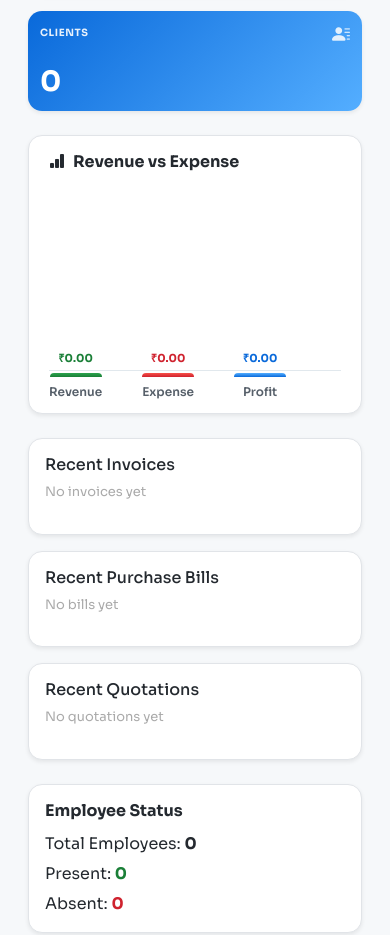
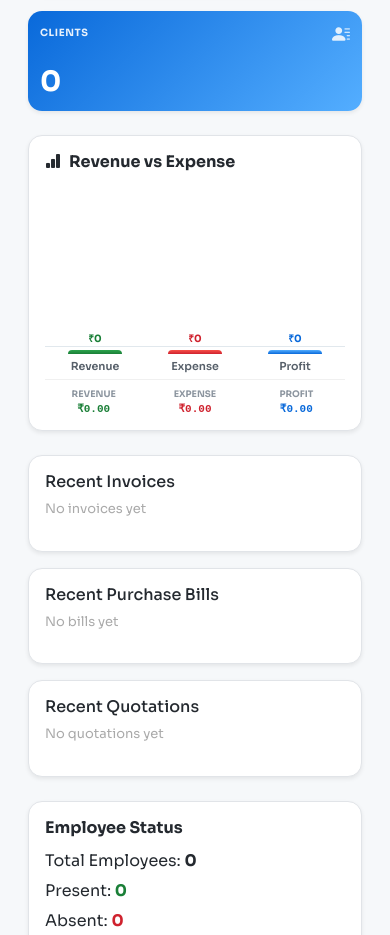
Before and after one commit to sachin-error/BIP-FENCING-REACT-CODE, a React (Vite) app in the folder bip-admin/: page /dashboard in a window 390 px wide. Shown: the part 800-1735 px from the top of the page. Built offline with nearby package versions, Linux system fonts and the light colour scheme; sample sign-in values are in the browser's storage.

Commit message:
The graph mobile version issue fixed

```diff
--- a/bip-admin/src/pages/Dashboard.jsx
+++ b/bip-admin/src/pages/Dashboard.jsx
@@ -51,12 +51,20 @@ const DEPARTMENTS = [
   'Logistics', 'Administration', 'Site Supervision', 'Other',
 ];
 
-// Fixed max pixel height for bars — no matter how large the value
-const MAX_BAR_PX = 160;
+const MAX_BAR_PX = 140;
 
 function scaleBar(value, maxValue) {
   if (!maxValue || maxValue === 0) return 4;
   return Math.max(4, (value / maxValue) * MAX_BAR_PX);
+}
+
+// Shorten large rupee values for mobile labels: ₹19,56,536 → ₹19.6L
+function shortInr(v) {
+  const n = Number(v) || 0;
+  if (n >= 10000000) return `₹${(n / 10000000).toFixed(1)}Cr`;
+  if (n >= 100000)   return `₹${(n / 100000).toFixed(1)}L`;
+  if (n >= 1000)     return `₹${(n / 1000).toFixed(1)}K`;
+  return `₹${n.toFixed(0)}`;
 }
 
 export default function Dashboard() {
@@ -89,20 +97,17 @@ export default function Dashboard() {
       products:   JSON.parse(localStorage.getItem("products"))              || [],
       otRecords:  JSON.parse(localStorage.getItem("bip_ot_records"))        || [],
     });
-
     const saved = localStorage.getItem("quotes_summary");
-    if (saved) {
-      try { setQuoteSummary(JSON.parse(saved)); } catch (_) {}
-    }
+    if (saved) { try { setQuoteSummary(JSON.parse(saved)); } catch (_) {} }
   }, []);
 
-  // ── Financial ────────────────────────────────────────────────────────────
+  // ── Financial ─────────────────────────────────────────────────────────────
   const totalRevenue = data.invoices.reduce((s, i) => s + (i.total || 0), 0);
   const totalExpense = data.purchases.reduce((s, p) => s + (p.grandTotal || 0), 0);
   const profit       = totalRevenue - totalExpense;
   const chartMax     = Math.max(totalRevenue, totalExpense, 1);
 
-  // ── Attendance ───────────────────────────────────────────────────────────
+  // ── Attendance ────────────────────────────────────────────────────────────
   const today           = new Date().toISOString().split("T")[0];
   const todayAttendance = data.attendance.filter(a => a.date === today);
   const uniqueEmployees = [...new Set(data.attendance.map(a => a.employeeId || a.employeeName))];
@@ -110,13 +115,11 @@ export default function Dashboard() {
   const present         = todayAttendance.filter(a => a.status === "Present").length;
   const absent          = todayAttendance.filter(a => a.status === "Absent").length;
 
-  // ── OT Stats ─────────────────────────────────────────────────────────────
+  // ── OT ────────────────────────────────────────────────────────────────────
   const activeOT  = data.otRecords.filter(r => r.status === 'Approved' || r.status === 'Pending');
   const totalOnOT = new Set(activeOT.map(r => r.employeeId || r.employeeName)).size;
-
-  const otByDept = DEPARTMENTS.map(dept => {
-    const deptRecords = activeOT.filter(r => r.department === dept);
-    const empCount    = new Set(deptRecords.map(r => r.employeeId || r.employeeName)).size;
+  const otByDept  = DEPARTMENTS.map(dept => {
+    const empCount = new Set(activeOT.filter(r => r.department === dept).map(r => r.employeeId || r.employeeName)).size;
     return { dept, count: empCount };
   }).filter(d => d.count > 0);
 
@@ -134,9 +137,12 @@ export default function Dashboard() {
   ];
 
   const bars = [
-    { label: 'Revenue', value: totalRevenue, color1: '#2da44e', color2: '#1a7f37', textColor: '#1a7f37' },
-    { label: 'Expense', value: totalExpense, color1: '#f85149', color2: '#cf222e', textColor: '#cf222e' },
-    { label: 'Profit',  value: Math.abs(profit), color1: profit >= 0 ? '#54aeff' : '#f85149', color2: profit >= 0 ? '#0969da' : '#cf222e', textColor: profit >= 0 ? '#0969da' : '#cf222e' },
+    { label: 'Revenue', value: totalRevenue,       color1: '#2da44e', color2: '#1a7f37', textColor: '#1a7f37' },
+    { label: 'Expense', value: totalExpense,       color1: '#f85149', color2: '#cf222e', textColor: '#cf222e' },
+    { label: 'Profit',  value: Math.abs(profit),
+      color1: profit >= 0 ? '#54aeff' : '#f85149',
+      color2: profit >= 0 ? '#0969da' : '#cf222e',
+      textColor: profit >= 0 ? '#0969da' : '#cf222e' },
   ];
 
   return (
@@ -172,50 +178,122 @@ export default function Dashboard() {
         ))}
       </div>
 
-      {/* ── Revenue vs Expense Chart ── */}
+      {/* ── Revenue vs Expense Chart — mobile-safe ── */}
       <div className="row g-3 mb-4">
         <div className="col-12">
-          <div className="chart-placeholder shadow-sm" style={{ padding: '16px 20px 12px' }}>
-            <h6 style={{ fontWeight: 700, marginBottom: 20 }}>
+          <div className="chart-placeholder shadow-sm" style={{ padding: '16px 16px 12px', boxSizing: 'border-box', overflow: 'hidden' }}>
+            <h6 style={{ fontWeight: 700, marginBottom: 16 }}>
               <i className="bi bi-bar-chart-fill me-2"></i>Revenue vs Expense
             </h6>
 
+            {/*
+              KEY FIX:
+              - width: 100% + overflow: hidden → chart never wider than card
+              - bars use flex: 1 so they share space equally regardless of screen width
+              - value labels use shortInr() so they don't overflow on narrow screens
+              - the whole chart is a flex column with a fixed height
+            */}
+            <div style={{
+              width: '100%',
+              overflow: 'hidden',
+              boxSizing: 'border-box',
+            }}>
+              {/* Bar area */}
               <div style={{
                 display: 'flex',
                 alignItems: 'flex-end',
-              gap: 40,
-              height: MAX_BAR_PX + 50,
-              paddingBottom: 0,
+                justifyContent: 'space-around',   /* ← evenly distribute, no fixed gaps */
+                width: '100%',
+                height: MAX_BAR_PX + 48,
                 position: 'relative',
+                boxSizing: 'border-box',
+              }}>
+                {/* Baseline */}
+                <div style={{
+                  position: 'absolute',
+                  left: 0, right: 0, bottom: 28,
+                  height: 1,
+                  background: '#e1e8ed',
+                  zIndex: 0,
+                }} />
+
+                {bars.map(bar => (
+                  <div
+                    key={bar.label}
+                    style={{
+                      flex: 1,                       /* ← fills equal share of width */
+                      maxWidth: 90,                  /* ← never too wide on desktop */
+                      display: 'flex',
+                      flexDirection: 'column',
+                      alignItems: 'center',
+                      gap: 4,
+                      zIndex: 1,
+                    }}
+                  >
+                    {/* Shortened value label — no overflow on mobile */}
+                    <span style={{
+                      fontSize: 10,
+                      fontWeight: 700,
+                      color: bar.textColor,
+                      whiteSpace: 'nowrap',
+                      overflow: 'hidden',
+                      textOverflow: 'ellipsis',
+                      maxWidth: '100%',
+                      textAlign: 'center',
+                    }}>
+                      {shortInr(bar.value)}
+                    </span>
+
+                    {/* Bar — width is % of flex cell, never overflows */}
+                    <div style={{
+                      width: '60%',                  /* ← relative to flex cell */
+                      minWidth: 18,
+                      height: scaleBar(bar.value, chartMax),
+                      background: `linear-gradient(180deg, ${bar.color1} 0%, ${bar.color2} 100%)`,
+                      borderRadius: '4px 4px 0 0',
+                      transition: 'height 0.5s ease',
+                    }} />
+
+                    {/* Label */}
+                    <span style={{
+                      fontSize: 11,
+                      color: '#57606a',
+                      fontWeight: 600,
+                      whiteSpace: 'nowrap',
+                    }}>
+                      {bar.label}
+                    </span>
+                  </div>
+                ))}
+              </div>
+
+              {/* Full values row below chart (visible on all screens) */}
+              <div style={{
+                display: 'flex',
+                justifyContent: 'space-around',
+                marginTop: 4,
+                paddingTop: 8,
+                borderTop: '1px solid #f0f0f0',
+                flexWrap: 'wrap',
+                gap: 4,
               }}>
                 {bars.map(bar => (
-                <div key={bar.label} style={{ display: 'flex', flexDirection: 'column', alignItems: 'center', gap: 6 }}>
-                  {/* Value label above bar */}
-                  <span style={{ fontSize: 11, fontWeight: 700, color: bar.textColor, whiteSpace: 'nowrap' }}>
+                  <div key={bar.label + '_val'} style={{ textAlign: 'center', minWidth: 0, flex: 1 }}>
+                    <div style={{ fontSize: 9, color: '#8c959f', fontWeight: 700, textTransform: 'uppercase' }}>{bar.label}</div>
+                    <div style={{
+                      fontSize: 11,
+                      fontWeight: 700,
+                      color: bar.textColor,
+                      fontFamily: 'monospace',
+                      whiteSpace: 'nowrap',
+                      overflow: 'hidden',
+                      textOverflow: 'ellipsis',
+                    }}>
                       {inr(bar.value)}
-                  </span>
-                  {/* Bar */}
-                  <div style={{
-                    width: 52,
-                    height: scaleBar(bar.value, chartMax),
-                    background: `linear-gradient(180deg, ${bar.color1} 0%, ${bar.color2} 100%)`,
-                    borderRadius: '5px 5px 0 0',
-                    transition: 'height 0.5s ease',
-                  }} />
-                  {/* Label below */}
-                  <span style={{ fontSize: 12, color: '#57606a', fontWeight: 600 }}>{bar.label}</span>
+                    </div>
                   </div>
                 ))}
-
-              {/* Baseline rule */}
-              <div style={{
-                position: 'absolute',
-                left: 0,
-                right: 0,
-                bottom: 30,
-                height: 1,
-                background: '#e1e8ed',
-              }} />
+              </div>
             </div>
           </div>
         </div>
@@ -232,7 +310,6 @@ export default function Dashboard() {
             ))}
           </div>
         </div>
-
         <div className="col-md-4">
           <div className="target-card shadow-sm p-3">
             <h6>Recent Purchase Bills</h6>
@@ -242,7 +319,6 @@ export default function Dashboard() {
             ))}
           </div>
         </div>
-
         <div className="col-md-4">
           <div className="target-card shadow-sm p-3">
             <h6>Recent Quotations</h6>
@@ -268,8 +344,7 @@ export default function Dashboard() {
             {data.quotations.length === 0 && <p style={{ color: "#aaa", fontSize: 13 }}>No quotations yet</p>}
             {data.quotations.slice(-3).map((q, idx) => (
               <p key={idx} style={{ marginBottom: 4, fontSize: 13 }}>
-                <span style={{ fontWeight: 600, color: '#bc4c00' }}>{q.quoteNo}</span>
-                {' - '}
+                <span style={{ fontWeight: 600, color: '#bc4c00' }}>{q.quoteNo}</span>{' - '}
                 <span style={{ fontFamily: "'JetBrains Mono',monospace", fontWeight: 600 }}>{inr(q.total)}</span>
                 {q.clientName && <span style={{ color: '#8c959f', fontSize: 11.5 }}> · {q.clientName}</span>}
               </p>
@@ -280,7 +355,6 @@ export default function Dashboard() {
 
       {/* Employee Status + OT + Low Stock */}
       <div className="row g-3 mt-2">
-
         <div className="col-md-4">
           <div className="target-card shadow-sm p-3" style={{ height: '100%' }}>
             <h6 style={{ fontWeight: 700, marginBottom: 12 }}>Employee Status</h6>
@@ -293,8 +367,7 @@ export default function Dashboard() {
         <div className="col-md-4">
           <div className="target-card shadow-sm p-3" style={{ height: '100%' }}>
             <h6 style={{ fontWeight: 700, marginBottom: 12 }}>
-              <i className="bi bi-clock-history me-2" style={{ color: '#bc4c00' }}></i>
-              Overtime Status
+              <i className="bi bi-clock-history me-2" style={{ color: '#bc4c00' }}></i>Overtime Status
             </h6>
             <div style={{ display: 'flex', gap: 10, marginBottom: 12 }}>
               <div style={{ flex: 1, background: '#fff8f0', borderRadius: 8, padding: '6px 10px', border: '1px solid #f5d6b0' }}>
@@ -306,13 +379,10 @@ export default function Dashboard() {
                 <div style={{ fontSize: 20, fontWeight: 700, color: '#bc4c00' }}>{totalOnOT}</div>
               </div>
             </div>
-            <div style={{ fontSize: 11, color: '#8c959f', fontWeight: 700, textTransform: 'uppercase', letterSpacing: '0.05em', marginBottom: 6 }}>
-              By Department
-            </div>
-            {otByDept.length === 0 ? (
-              <p style={{ fontSize: 13, color: '#aaa', marginBottom: 0 }}>No active OT records</p>
-            ) : (
-              <div style={{ display: 'flex', flexDirection: 'column', gap: 4 }}>
+            <div style={{ fontSize: 11, color: '#8c959f', fontWeight: 700, textTransform: 'uppercase', letterSpacing: '0.05em', marginBottom: 6 }}>By Department</div>
+            {otByDept.length === 0
+              ? <p style={{ fontSize: 13, color: '#aaa', marginBottom: 0 }}>No active OT records</p>
+              : <div style={{ display: 'flex', flexDirection: 'column', gap: 4 }}>
                   {DEPARTMENTS.map(dept => {
                     const entry = otByDept.find(d => d.dept === dept);
                     if (!entry) return null;
@@ -324,7 +394,7 @@ export default function Dashboard() {
                     );
                   })}
                 </div>
-            )}
+            }
           </div>
         </div>
 
@@ -334,14 +404,11 @@ export default function Dashboard() {
             {lowStock.length === 0
               ? <p style={{ marginBottom: 0 }}>No low stock</p>
               : lowStock.map((p, i) => (
-                  <p key={i} style={{ marginBottom: 6 }}>
-                    {p.name} - <strong style={{ color: '#cf222e' }}>{p.stock}</strong>
-                  </p>
+                  <p key={i} style={{ marginBottom: 6 }}>{p.name} - <strong style={{ color: '#cf222e' }}>{p.stock}</strong></p>
                 ))
             }
           </div>
         </div>
-
       </div>
     </>
   );
```
Lines whose indentation alone changed are shown as unchanged.
